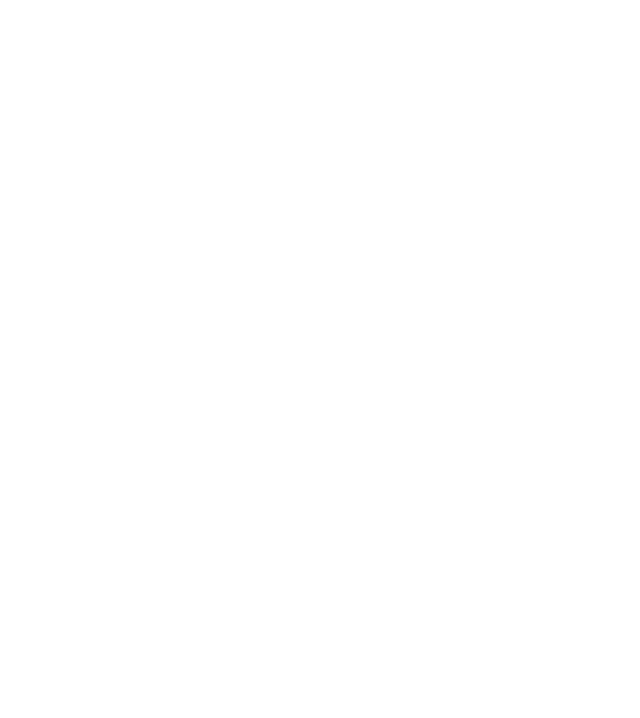
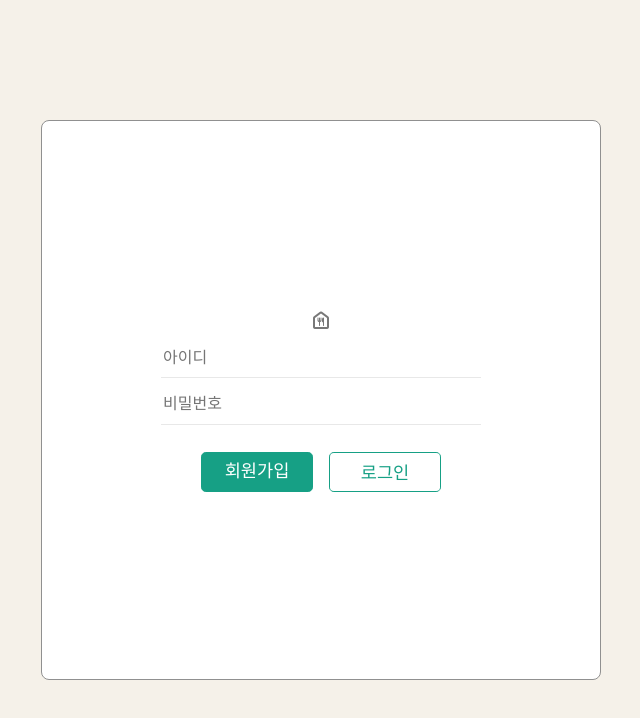
Before and after one commit to Galaxy-104/project1_WebService, a plain HTML site: page html/login.html in a window 1280 px wide. Shown: the whole page, without its empty margins (319-959 px from the left). Drawn offline with nearby package versions, Linux system fonts and the light colour scheme.

Commit message:
login 페이지 레이아웃 & 디자인 적용

```diff
--- /dev/null
+++ b/CSS/login.css
@@ -0,0 +1,64 @@
+@import url(reset.css);
+@import url(global.css);
+
+section.container{
+    border: 1px solid #909090;
+    width: 35rem;
+    height: 35rem;
+    position: absolute;
+    top: 50%;
+    left: 50%;
+    transform: translate(-50%, -50%);
+    display: flex;
+    flex-direction: column;
+    justify-content: center;
+    align-items: center;
+    background-color: #fff;
+    border-radius: .5rem;
+}
+section.container form{
+    display: flex;
+    flex-direction: column;
+    justify-content: center;
+    align-items: center;
+}
+section.container form label{
+    margin: .2rem;
+}
+section.container form label input{
+    width: 20rem;
+    height: 2.5rem;
+    border: none;
+    border-bottom: 1px solid var(--blank-color);
+    font-size: 1rem;
+}
+section.container form .btns{
+    width: 20rem;
+    display: flex;
+    justify-content: center;
+    align-items: center;
+    margin-top: 1.5rem;
+}
+section.container form .btns > div{
+    width: 7rem;
+    height: 2.5rem;
+    margin: 0 .5rem;
+    border: 1px solid var(--primary-color);
+    background-color: var(--primary-color);
+    color: #fff;
+    display: flex;
+    justify-content: center;
+    align-items: center;
+    border-radius: .3rem;
+    overflow: hidden;
+    font-size: 1.1rem;
+}
+section.container form .btns .login input{
+    background-color: #fff;
+    border: none;
+    color: var(--primary-color);
+    width: 100%;
+    height: 100%;
+    font-size: 1.1rem;
+    cursor: pointer;
+}
--- a/html/login.html
+++ b/html/login.html
@@ -4,9 +4,38 @@
     <meta charset="UTF-8">
     <meta http-equiv="X-UA-Compatible" content="IE=edge">
     <meta name="viewport" content="width=device-width, initial-scale=1.0">
-    <title>Document</title>
+    <title>Calorie Diary - Login</title>
+    <link rel="stylesheet" href="https://fonts.googleapis.com/css2?family=Material+Symbols+Rounded:opsz,wght,FILL,GRAD@48,400,0,0" />
+    <link rel="stylesheet" href="https://fonts.googleapis.com/css2?family=Material+Symbols+Outlined:opsz,wght,FILL,GRAD@20..48,100..700,0..1,-50..200" />
+    <link rel="stylesheet" href="https://cdnjs.cloudflare.com/ajax/libs/font-awesome/6.4.0/css/all.min.css" integrity="sha512-iecdLmaskl7CVkqkXNQ/ZH/XLlvWZOJyj7Yy7tcenmpD1ypASozpmT/E0iPtmFIB46ZmdtAc9eNBvH0H/ZpiBw==" crossorigin="anonymous" referrerpolicy="no-referrer" />
+    <link rel="stylesheet" href="../CSS/login.css">
 </head>
 <body>
+    <section class="container">
+        <div class="index">
+            <a href="../index.html">
+                <span class="material-symbols-rounded">
+                    food_bank
+                </span>
+            </a>
+        </div>
+
+        <form action="/" method="post">
+            <label for="login-id">
+                <input type="text" name="login-id" id="login-id" placeholder="아이디" required>
+            </label>
+
+            <label for="login-password">
+                <input type="password" id="login-password" placeholder="비밀번호" required>
+            </label>
+
+            <div class="btns">
+                <div class="join"><a href="./join.html">회원가입</a></div>
+                <div class="login"><input type="submit" value="로그인"></div>
+            </div>
+
+        </form>
+    </section>
 
 </body>
 </html>
```
